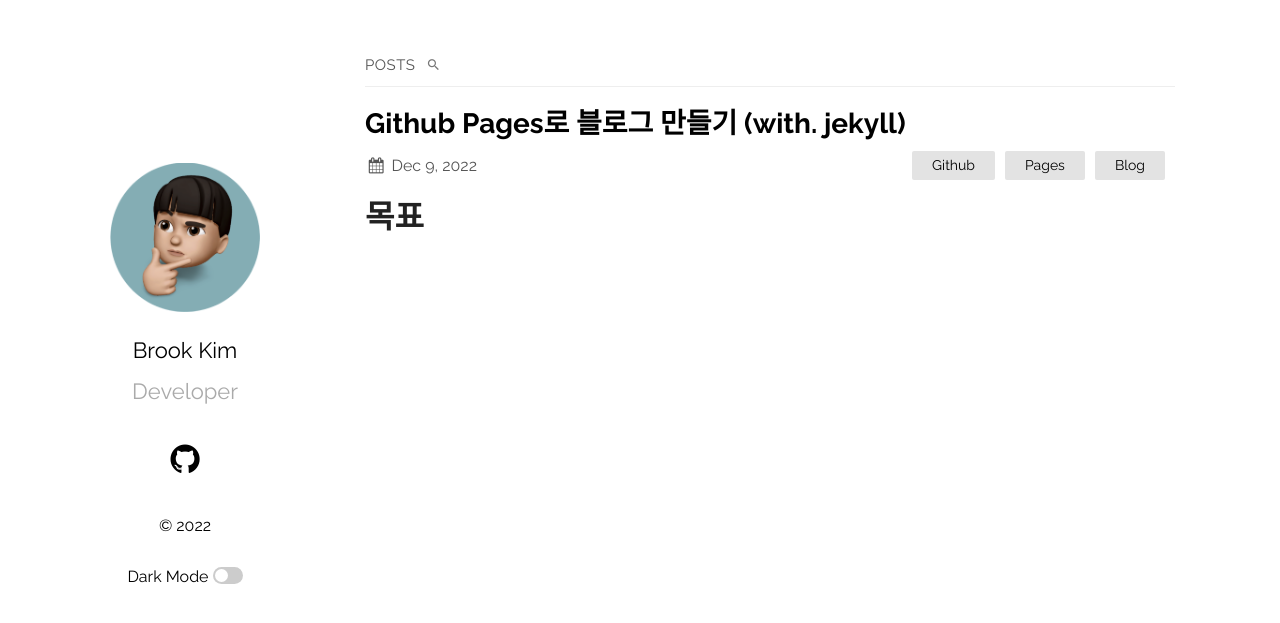
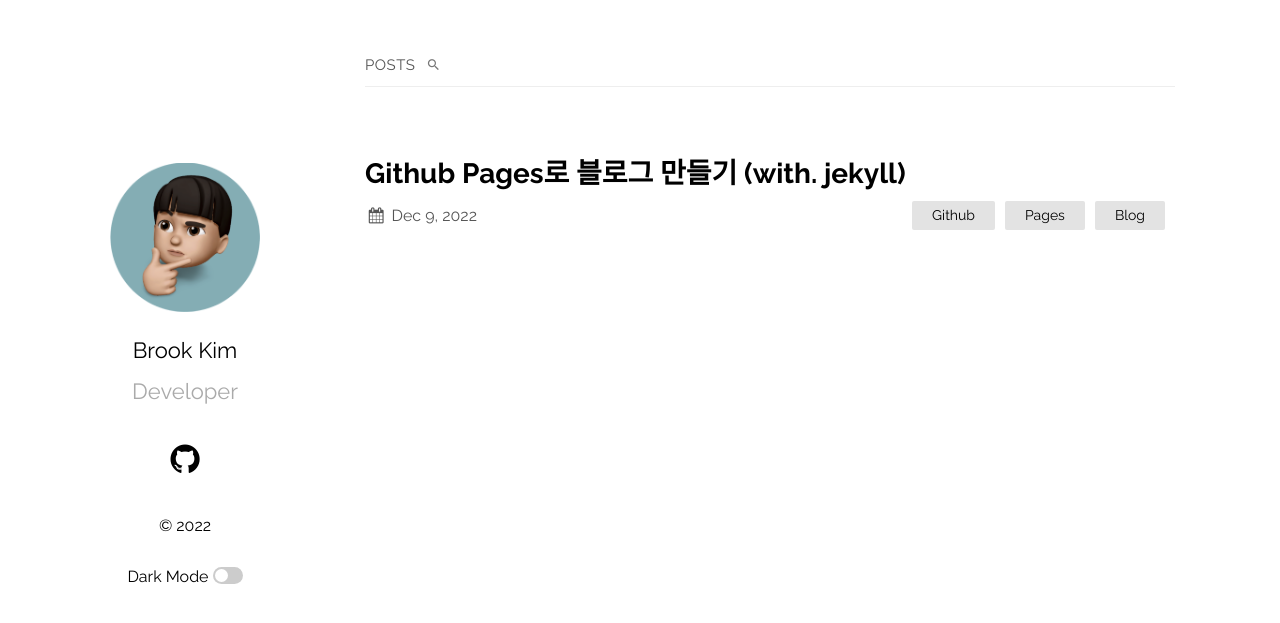
Before and after one commit to doob9p/doob9p.github.io, a Jekyll site: the page built from index.md, in a window 1280 px wide. Shown: the top 623 px of the page. Built offline with Jekyll 4.4.1, drawn with Linux system fonts in a browser that asks for light colours.

Commit message:
feat: edit css

```diff
--- a/_layouts/home.html
+++ b/_layouts/home.html
@@ -4,11 +4,7 @@ layout: default
 
 {%- if page.title -%}
 <h1 class="page-heading">{{ page.title }}</h1>
-{%- endif -%}
-
-{{ content }}
-
-{%- if site.posts.size > 0 -%}
+{%- endif -%} {{ content }} {%- if site.posts.size > 0 -%}
 <ul class="posts">
   <li class="posts-labelgroup" id="posts-labelgroup">
     <h1 id="posts-label">posts</h1>
@@ -16,16 +12,28 @@ layout: default
     <div class="search-container">
       <div class="search-section">
         <i class="icon-search"></i>
-          <input type="text" name="search" id="searchbar" autocomplete="off" aria-label="search in posts">
+        <input
+          type="text"
+          name="search"
+          id="searchbar"
+          autocomplete="off"
+          aria-label="search in posts"
+        />
       </div>
-        <div class="search-results" id="search-results" data-placeholder="No Results" style="display: none;"></div>
+      <div
+        class="search-results"
+        id="search-results"
+        data-placeholder="No Results"
+        style="display: none"
+      ></div>
     </div>
     {% endif %}
   </li>
 
   {%- for post in site.posts -%}
-      <li>
-        {%- assign date_format = site.plainwhite.date_format | default: "%b %-d, %Y" -%}
+  <li class="post-box">
+    {%- assign date_format = site.plainwhite.date_format | default: "%b %-d, %Y"
+    -%}
     <a class="post-link" href="{{ post.url | relative_url }}">
       <h2 class="post-title">{{ post.title | escape }}</h2>
     </a>
@@ -42,11 +50,9 @@ layout: default
       </ul>
       {%- endif -%}
     </div>
-        <div class="post">
-          {%- if site.show_excerpts -%}
-            {{ post.excerpt }}
-          {%- endif -%}
-        </div>
+    <!-- <div class="post">
+      {%- if site.show_excerpts -%} {{ post.excerpt }} {%- endif -%}
+    </div> -->
   </li>
   {%- endfor -%}
 </ul>
--- a/_sass/plain.scss
+++ b/_sass/plain.scss
@@ -139,7 +139,7 @@ main {
   flex-wrap: wrap;
   justify-content: center;
   a {
-    margin-bottom: .5em;
+    margin-bottom: 0.5em;
   }
   li {
     i {
@@ -164,7 +164,7 @@ main {
 
     a {
       display: block;
-      font-family: 'Merriweather';
+      font-family: "Merriweather";
       text-align: center;
       padding: 1rem 0;
       text-decoration: none;
@@ -239,6 +239,12 @@ main {
     margin-top: 0;
   }
 }
+
+.post-box {
+  margin-top: 70px;
+  margin-bottom: 70px;
+}
+
 .post-container {
   padding-left: 30px;
 }
@@ -286,7 +292,8 @@ main {
   transition: width 0.1s;
 }
 table {
-  th, td {
+  th,
+  td {
     padding: 8px 13px;
     border: 1px solid #dfe2e5;
   }
@@ -328,7 +335,7 @@ footer {
     flex-direction: column;
     align-items: center;
     margin: 0 40px;
-    @media screen and (max-width: $smallMobileW){
+    @media screen and (max-width: $smallMobileW) {
       margin: 0 20px;
     }
     border-top: 1px solid #eee;
```
Also changed, not shown: _layouts/post.html (+19 -12 lines). Lines whose indentation alone changed are shown as unchanged.
